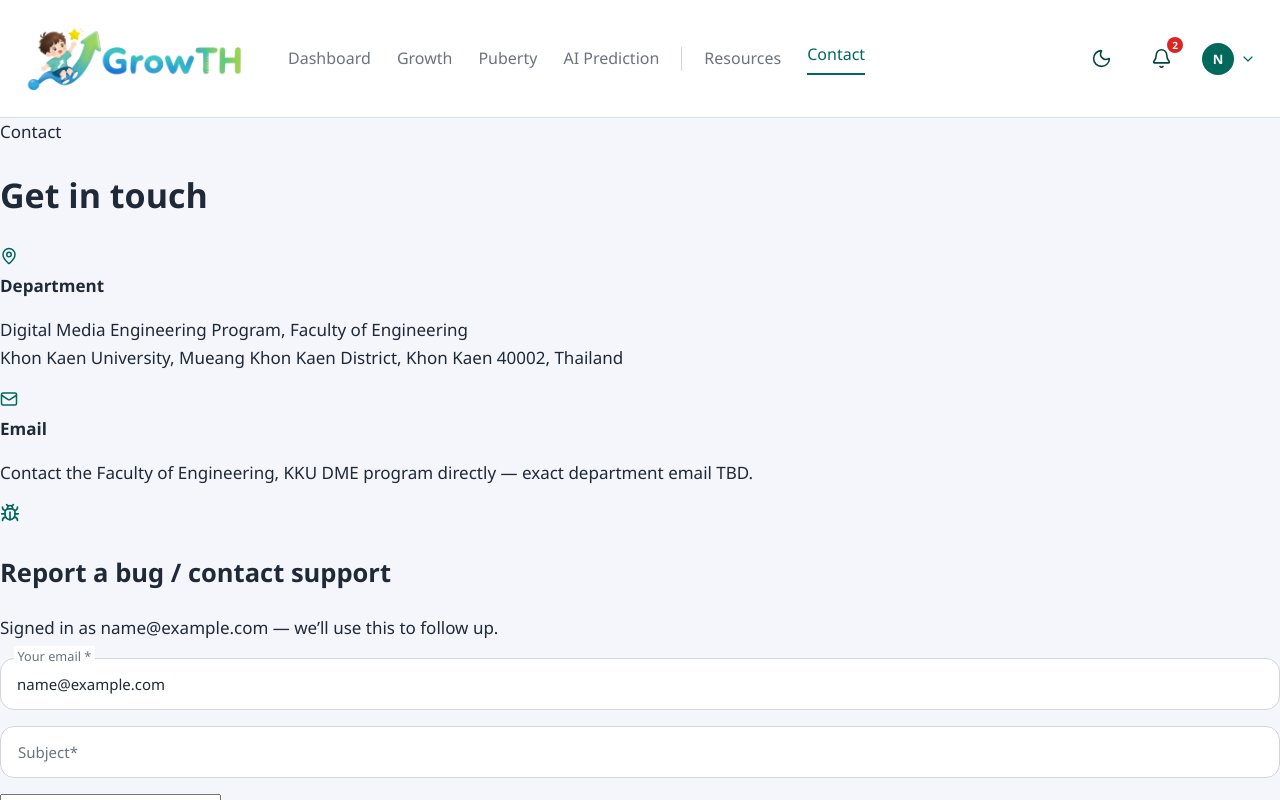
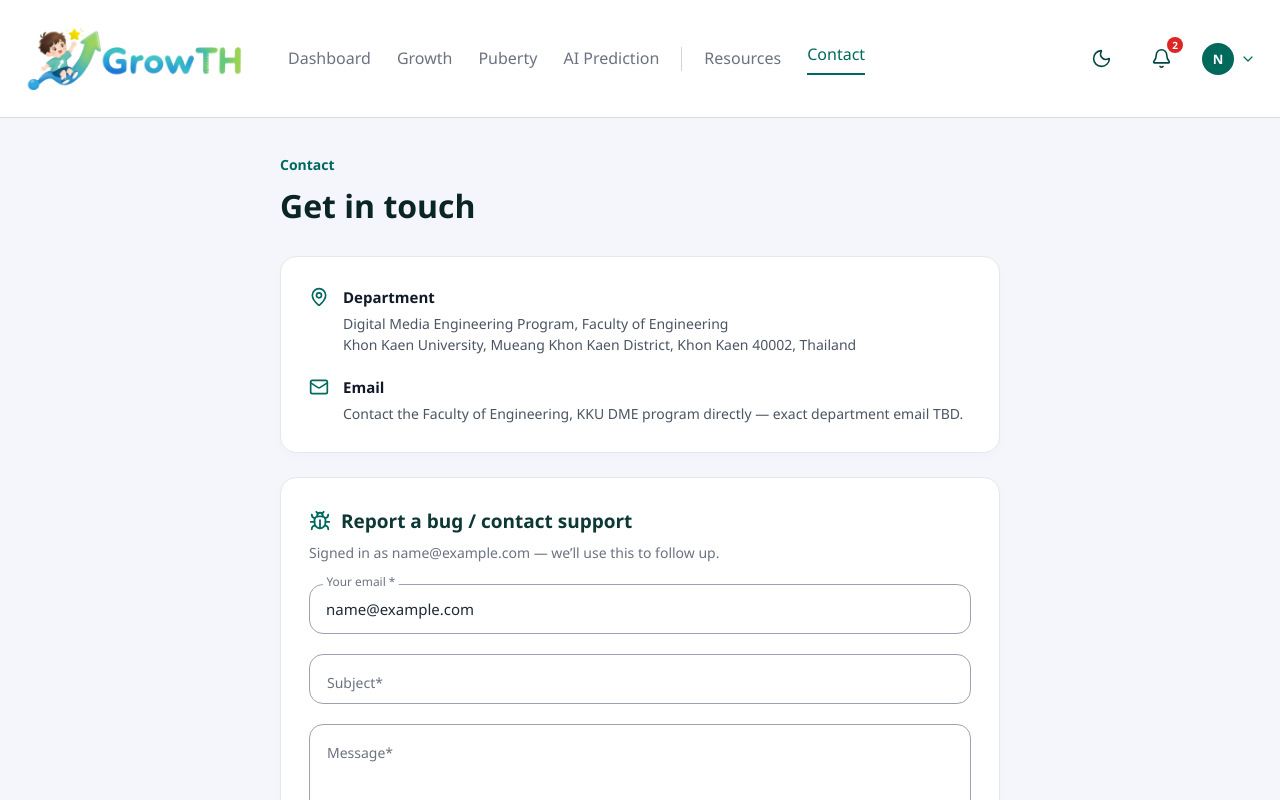
Before and after one commit to growthadminsupport-lang/studio5, a React app in the folder frontend/: page /contact in a window 1280 px wide. Shown: the top 800 px of the page. Built offline with nearby package versions, Linux system fonts and the light colour scheme; sample sign-in values are in the browser's storage; the HTML template or start-up script is replaced by a standard one.

Commit message:
contact 2

```diff
--- a/frontend/src/pages/ContactPage.css
+++ b/frontend/src/pages/ContactPage.css
@@ -1,16 +1,116 @@
-/* Success Banner & Icon Alignment */
-.contact-success-banner {
+/* Page Layout Container */
+.gt-contact-wrapper {
+  max-width: 760px;
+  margin: 36px auto;
+  padding: 0 20px 60px;
+  box-sizing: border-box;
+}
+
+.gt-contact-subtitle {
+  font-size: 14px;
+  font-weight: 600;
+  color: #00685f;
+  display: block;
+  margin-bottom: 4px;
+}
+
+.gt-contact-title {
+  font-size: 32px;
+  font-weight: 700;
+  color: #0b2524;
+  margin: 0 0 24px 0;
+}
+
+.gt-contact-stack {
+  display: flex;
+  flex-direction: column;
+  gap: 24px;
+}
+
+/* Card Styling */
+.gt-contact-card {
+  background: #ffffff;
+  border-radius: 16px;
+  padding: 28px;
+  border: 1px solid #e5e7eb;
+  box-shadow: 0 4px 12px rgba(0, 0, 0, 0.02);
+  box-sizing: border-box;
+  width: 100%;
+}
+
+/* Info Rows (Map & Email) */
+.gt-info-row {
+  display: flex;
+  align-items: flex-start;
+  gap: 14px;
+  margin-bottom: 20px;
+}
+
+.gt-info-row:last-child {
+  margin-bottom: 0;
+}
+
+.gt-info-icon {
+  margin-top: 2px;
+  display: flex;
+  align-items: center;
+  justify-content: center;
+  flex-shrink: 0;
+}
+
+.gt-info-content strong {
+  display: block;
+  font-size: 15px;
+  font-weight: 700;
+  color: #111827;
+  margin-bottom: 4px;
+}
+
+.gt-info-content p {
+  margin: 0;
+  font-size: 14px;
+  color: #4b5563;
+  line-height: 1.5;
+}
+
+/* Form Header */
+.gt-title-with-icon {
+  display: flex;
+  align-items: center;
+  gap: 10px;
+  margin-bottom: 6px;
+}
+
+.gt-title-with-icon h2 {
+  font-size: 19px;
+  font-weight: 700;
+  color: #0d3836;
+  margin: 0;
+}
+
+.gt-bug-icon {
+  flex-shrink: 0;
+}
+
+.gt-signed-in {
+  font-size: 14px;
+  color: #6b7280;
+  margin: 0 0 20px 0;
+}
+
+/* Success Banner */
+.gt-success-banner {
   background-color: #e8f5f3;
-  border: 1px solid #c8e6c9;
+  border: 1px solid #d0ebe7;
   border-radius: 20px;
-  padding: 10px 16px;
+  padding: 10px 18px;
   display: flex;
   align-items: center;
   justify-content: space-between;
-  margin-bottom: 20px;
+  margin-bottom: 22px;
 }
 
-.banner-left {
+.gt-banner-text {
   display: flex;
   align-items: center;
   gap: 8px;
@@ -19,18 +119,97 @@
   font-weight: 500;
 }
 
-.check-icon {
-  color: #00685f;
-  flex-shrink: 0;
-}
-
-.close-banner-btn {
+.gt-banner-close {
   background: transparent;
   border: none;
-  color: #00685f;
   cursor: pointer;
   padding: 2px;
   display: flex;
   align-items: center;
   justify-content: center;
 }
+
+/* Floating Input Fields */
+.gt-contact-form {
+  display: flex;
+  flex-direction: column;
+  gap: 20px;
+}
+
+.gt-float-field {
+  position: relative;
+  width: 100%;
+}
+
+.gt-float-field input,
+.gt-float-field textarea {
+  width: 100%;
+  padding: 14px 16px;
+  border: 1px solid #9ca3af;
+  border-radius: 14px;
+  font-size: 15px;
+  color: #1f2937;
+  outline: none;
+  background: #ffffff;
+  box-sizing: border-box;
+  font-family: inherit;
+  transition: border-color 0.2s ease;
+}
+
+.gt-float-field textarea {
+  resize: vertical;
+  min-height: 120px;
+}
+
+.gt-float-field label {
+  position: absolute;
+  left: 14px;
+  top: 18px;
+  background: transparent;
+  padding: 0 4px;
+  font-size: 14px;
+  color: #6b7280;
+  pointer-events: none;
+  transition: all 0.2s ease;
+}
+
+.gt-float-field input:focus ~ label,
+.gt-float-field input:not(:placeholder-shown) ~ label,
+.gt-float-field textarea:focus ~ label,
+.gt-float-field textarea:not(:placeholder-shown) ~ label {
+  top: 0;
+  transform: translateY(-50%) scale(0.85);
+  transform-origin: left top;
+  background: #ffffff;
+  color: #6b7280;
+  font-weight: 500;
+}
+
+.gt-float-field input:focus,
+.gt-float-field textarea:focus {
+  border-color: #00685f;
+}
+
+/* Submit Button */
+.gt-send-btn {
+  align-self: flex-start;
+  background-color: #005f56;
+  color: #ffffff;
+  padding: 12px 28px;
+  border-radius: 12px;
+  font-size: 16px;
+  font-weight: 600;
+  border: none;
+  cursor: pointer;
+  box-shadow: 0 4px 10px rgba(0, 95, 86, 0.2);
+  transition: background-color 0.2s ease, transform 0.1s ease;
+  margin-top: 4px;
+}
+
+.gt-send-btn:hover {
+  background-color: #004d45;
+}
+
+.gt-send-btn:active {
+  transform: scale(0.98);
+}
--- a/frontend/src/pages/ContactPage.jsx
+++ b/frontend/src/pages/ContactPage.jsx
@@ -5,7 +5,7 @@ import "./ContactPage.css";
 
 function ContactPage() {
   const { email: userEmail } = useAuth() || {};
-  const activeEmail = userEmail || "Momo mama@gmail.com";
+  const activeEmail = userEmail || "growth.admin.support@gmail.com";
 
   const [email, setEmail] = useState(activeEmail);
   const [subject, setSubject] = useState("");
@@ -22,32 +22,31 @@ function ContactPage() {
   };
 
   return (
-    <div className="contact-page-container">
-      <span className="contact-subtitle">Contact</span>
-      <h1 className="contact-title">Get in touch</h1>
+    <div className="gt-contact-wrapper">
+      <span className="gt-contact-subtitle">Contact</span>
+      <h1 className="gt-contact-title">Get in touch</h1>
 
-      <div className="contact-cards-stack">
-        {/* Department & Email Info Card */}
-        <div className="contact-info-card">
-          <div className="info-row">
-            <div className="info-icon">
-              <MapPin size={18} color="#00685f" />
+      <div className="gt-contact-stack">
+        {/* Top Info Card */}
+        <div className="gt-contact-card">
+          <div className="gt-info-row">
+            <div className="gt-info-icon">
+              <MapPin size={20} color="#00685f" />
             </div>
-            <div className="info-content">
+            <div className="gt-info-content">
               <strong>Department</strong>
               <p>
-                Digital Media Engineering Program, Faculty of Engineering
-                <br />
+                Digital Media Engineering Program, Faculty of Engineering<br />
                 Khon Kaen University, Mueang Khon Kaen District, Khon Kaen 40002, Thailand
               </p>
             </div>
           </div>
 
-          <div className="info-row">
-            <div className="info-icon">
-              <Mail size={18} color="#00685f" />
+          <div className="gt-info-row">
+            <div className="gt-info-icon">
+              <Mail size={20} color="#00685f" />
             </div>
-            <div className="info-content">
+            <div className="gt-info-content">
               <strong>Email</strong>
               <p>
                 Contact the Faculty of Engineering, KKU DME program directly — exact department email TBD.
@@ -56,38 +55,39 @@ function ContactPage() {
           </div>
         </div>
 
-        {/* Support Form Card */}
-        <div className="contact-form-card">
-          <div className="form-header">
-            <div className="form-header-title">
-              <Bug size={20} color="#00685f" className="bug-icon" />
+        {/* Bottom Form Card */}
+        <div className="gt-contact-card">
+          <div className="gt-form-header">
+            <div className="gt-title-with-icon">
+              <Bug size={22} color="#00685f" className="gt-bug-icon" />
               <h2>Report a bug / contact support</h2>
             </div>
-            <p className="signed-in-text">
+            <p className="gt-signed-in">
               Signed in as {activeEmail} — we’ll use this to follow up.
             </p>
           </div>
 
-          {/* Thank You Banner */}
+          {/* Success Banner */}
           {showSuccess && (
-            <div className="contact-success-banner">
-              <div className="banner-left">
-                <CheckCircle2 size={16} className="check-icon" />
+            <div className="gt-success-banner">
+              <div className="gt-banner-text">
+                <CheckCircle2 size={18} color="#00685f" />
                 <span>Thank - your message has been sent.</span>
               </div>
               <button
                 type="button"
-                className="close-banner-btn"
+                className="gt-banner-close"
                 onClick={() => setShowSuccess(false)}
                 aria-label="Close notification"
               >
-                <X size={16} />
+                <X size={16} color="#00685f" />
               </button>
             </div>
           )}
 
-          <form onSubmit={handleSubmit} className="contact-form">
-            <div className="float-field">
+          <form onSubmit={handleSubmit} className="gt-contact-form">
+            {/* Email Field */}
+            <div className="gt-float-field">
               <input
                 id="contactEmail"
                 type="email"
@@ -99,7 +99,8 @@ function ContactPage() {
               <label htmlFor="contactEmail">Your email *</label>
             </div>
 
-            <div className="float-field">
+            {/* Subject Field */}
+            <div className="gt-float-field">
               <input
                 id="contactSubject"
                 type="text"
@@ -111,7 +112,8 @@ function ContactPage() {
               <label htmlFor="contactSubject">Subject*</label>
             </div>
 
-            <div className="float-field text-area-field">
+            {/* Message Field */}
+            <div className="gt-float-field">
               <textarea
                 id="contactMessage"
                 placeholder=" "
@@ -123,7 +125,7 @@ function ContactPage() {
               <label htmlFor="contactMessage">Message*</label>
             </div>
 
-            <button type="submit" className="btn-send-message">
+            <button type="submit" className="gt-send-btn">
               Send message
             </button>
           </form>
```
